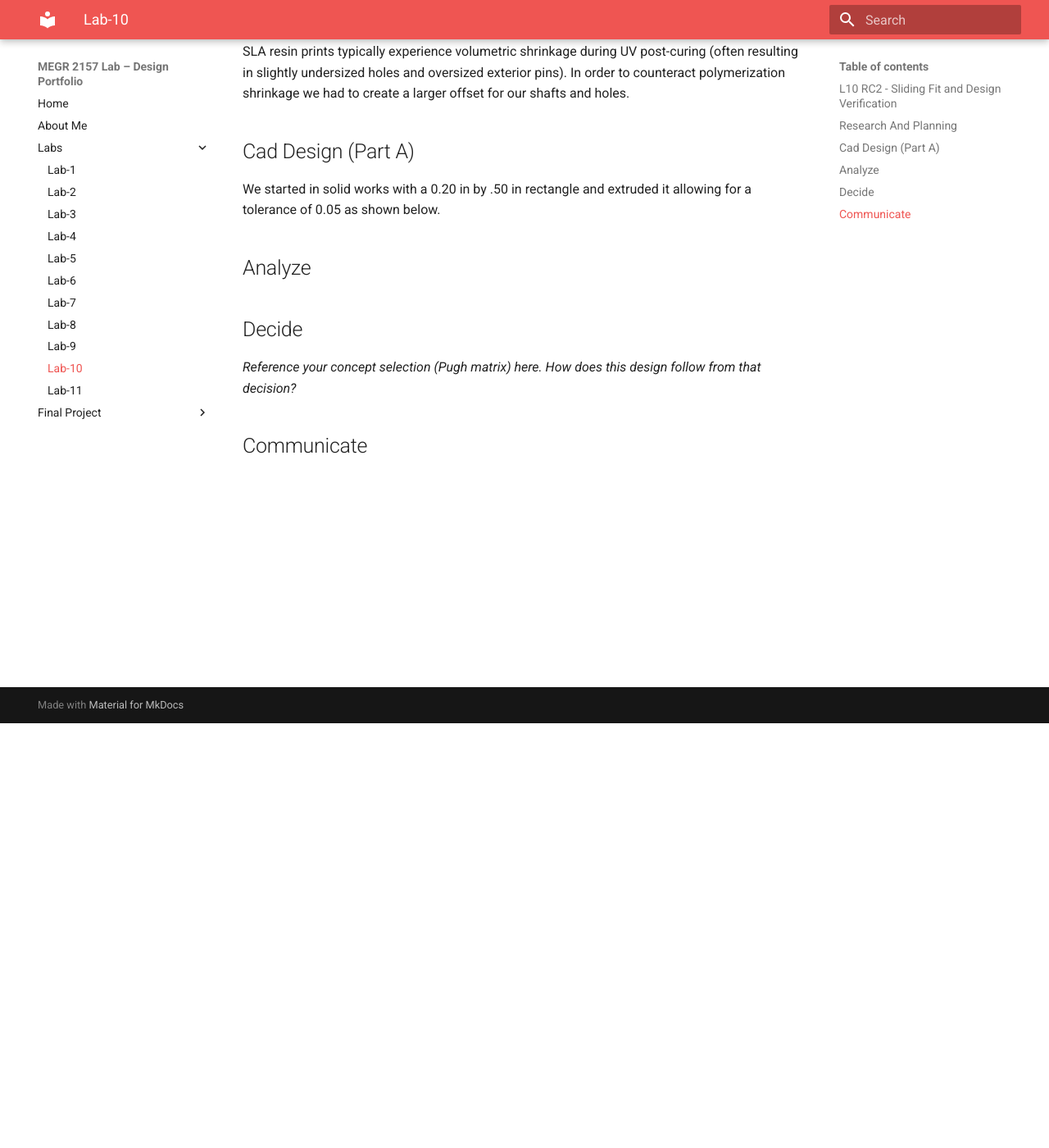
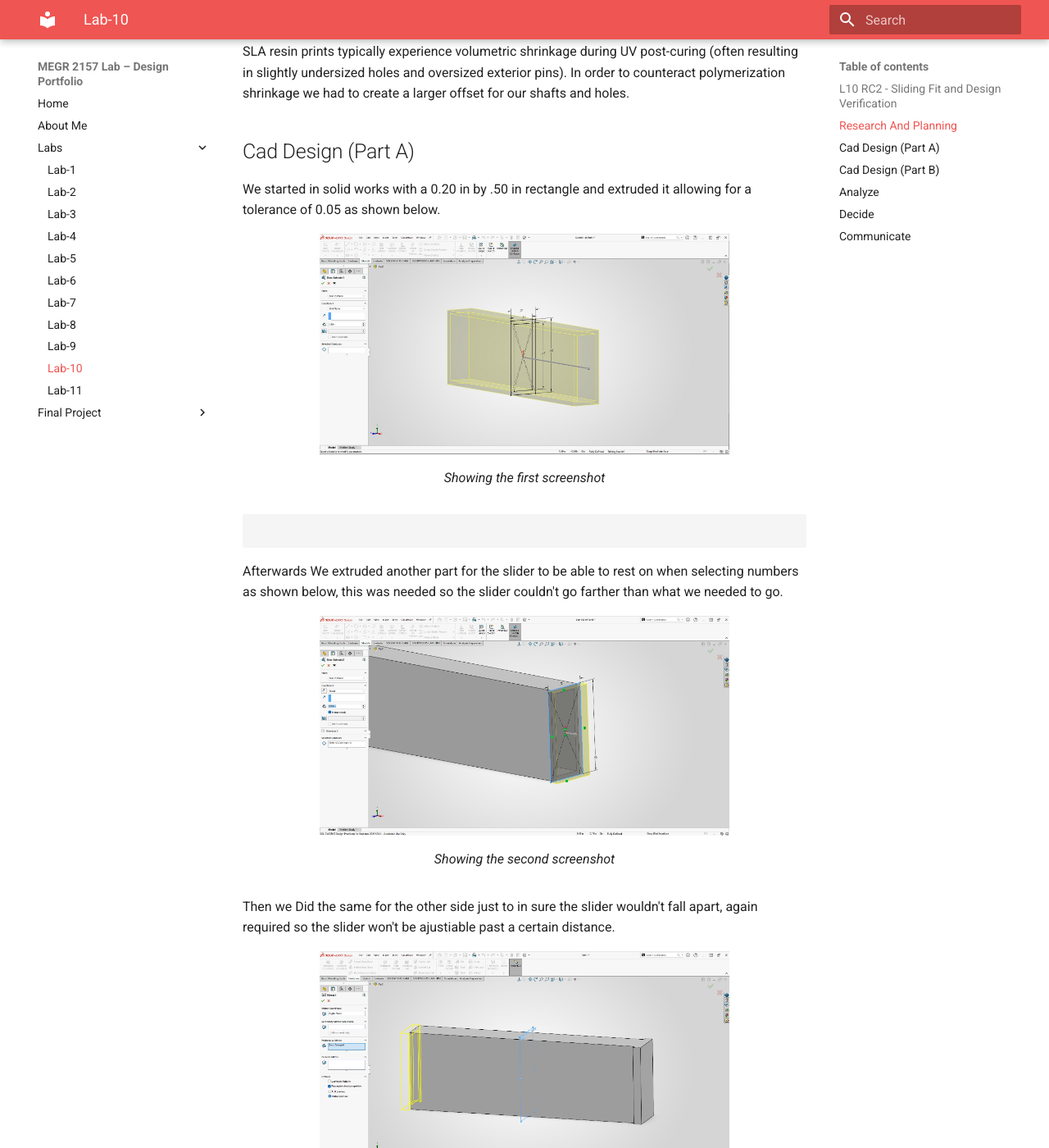
Before and after one commit to AtibaJ/megr2157L-portfolio, an MkDocs documentation site: the page built from docs/Labs/L10/index.md, in a window 1280 px wide and 1400 px high, scrolled down 518 px. Shown: the whole window at 82% size. Built offline with MkDocs 1.6.1 and Material for MkDocs 9.7.7, drawn with Linux system fonts in a browser that asks for light colours; some of the changed text lies outside the part shown.

Commit message:
Enhance CAD Design documentation with images and details
Added detailed descriptions and images for CAD design process in Part A.

```diff
--- a/docs/Labs/L10/index.md
+++ b/docs/Labs/L10/index.md
@@ -18,8 +18,52 @@
 
 We started in solid works with a 0.20 in by .50 in rectangle and extruded it allowing for a tolerance of 0.05 as shown below.
 
+<figure>
+  <img src = "Screenshot_1.jpg" width = "500" height = "500">
+  <figcaption> Showing the first screenshot</figcaption>
+</figure>
+
+Afterwards We extruded another part for the slider to be able to rest on when selecting numbers as shown below, this was needed so the slider couldn't go
+farther than what we needed to go.
+
+<figure>
+  <img src = "Screenshot_2.jpg" width = "500" height = "500">
+  <figcaption> Showing the second screenshot</figcaption>
+</figure>
+
+Then we Did the same for the other side just to in sure the slider wouldn't fall apart, again required so the slider won't be ajustiable past a certain
+distance.
+
+<figure>
+  <img src = "Screenshot_3.jpg" width = "500" height = "500">
+  <figcaption> Showing the third screenshot</figcaption>
+</figure>
+
+Next we engraved the numbers onto the plate so we can keep track with our slider as shown below.
 
 
+<figure>
+  <img src = "Screenshot_4.jpg" width = "500" height = "500">
+  <figcaption> Showing the forth screenshot</figcaption>
+</figure>
+
+Lastly to finish the shaft we add boarders onto it for better appeal, as shown below.
+
+<figure>
+  <img src = "Screenshot_5.jpg" width = "500" height = "500">
+  <figcaption> Showing the fifth screenshot</figcaption>
+</figure>
+
+Picture of the final design
+
+
+<figure>
+  <img src = "Screenshot_6.jpg" width = "500" height = "500">
+  <figcaption> Showing the fifth screenshot</figcaption>
+</figure>
+
+
+## Cad Design (Part B)
 
 
 ## Analyze
```
